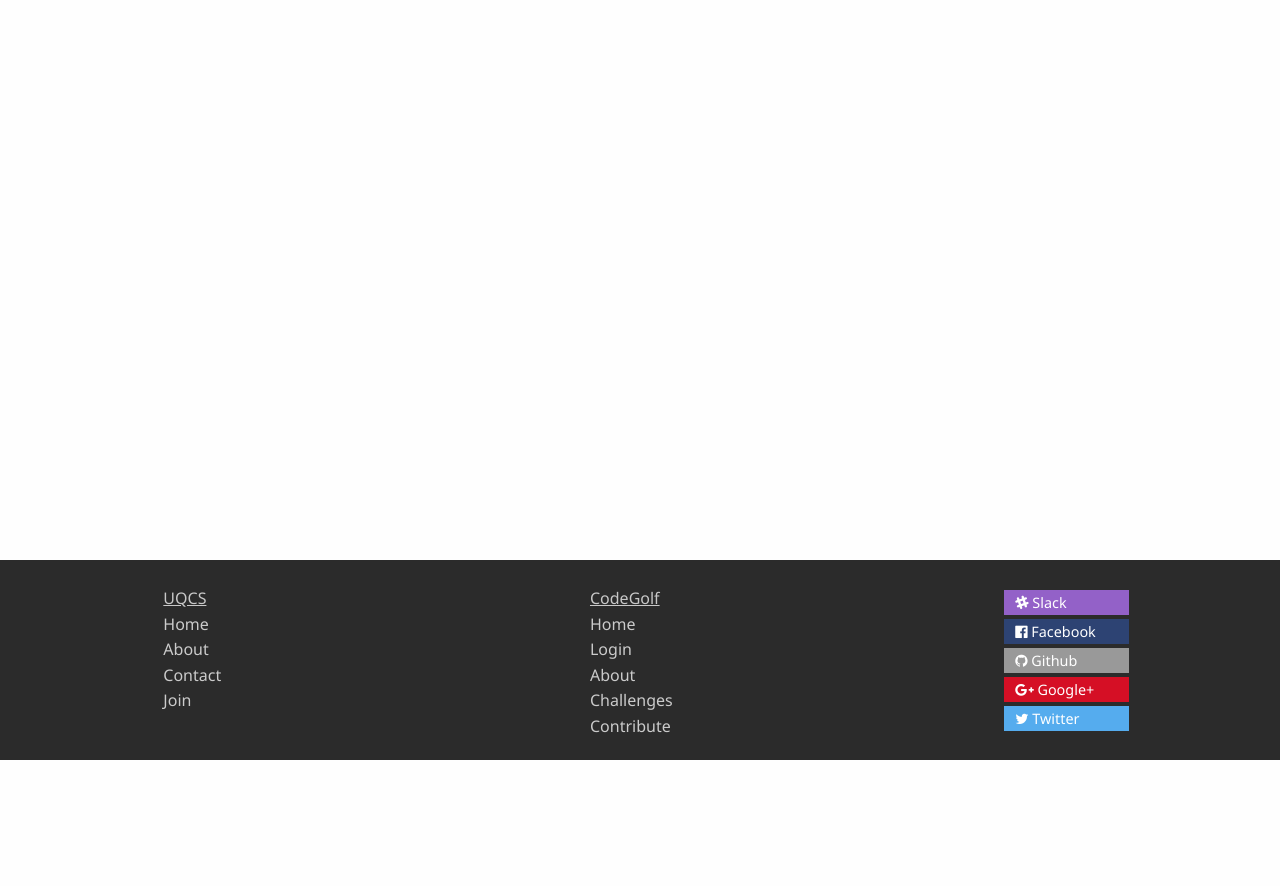
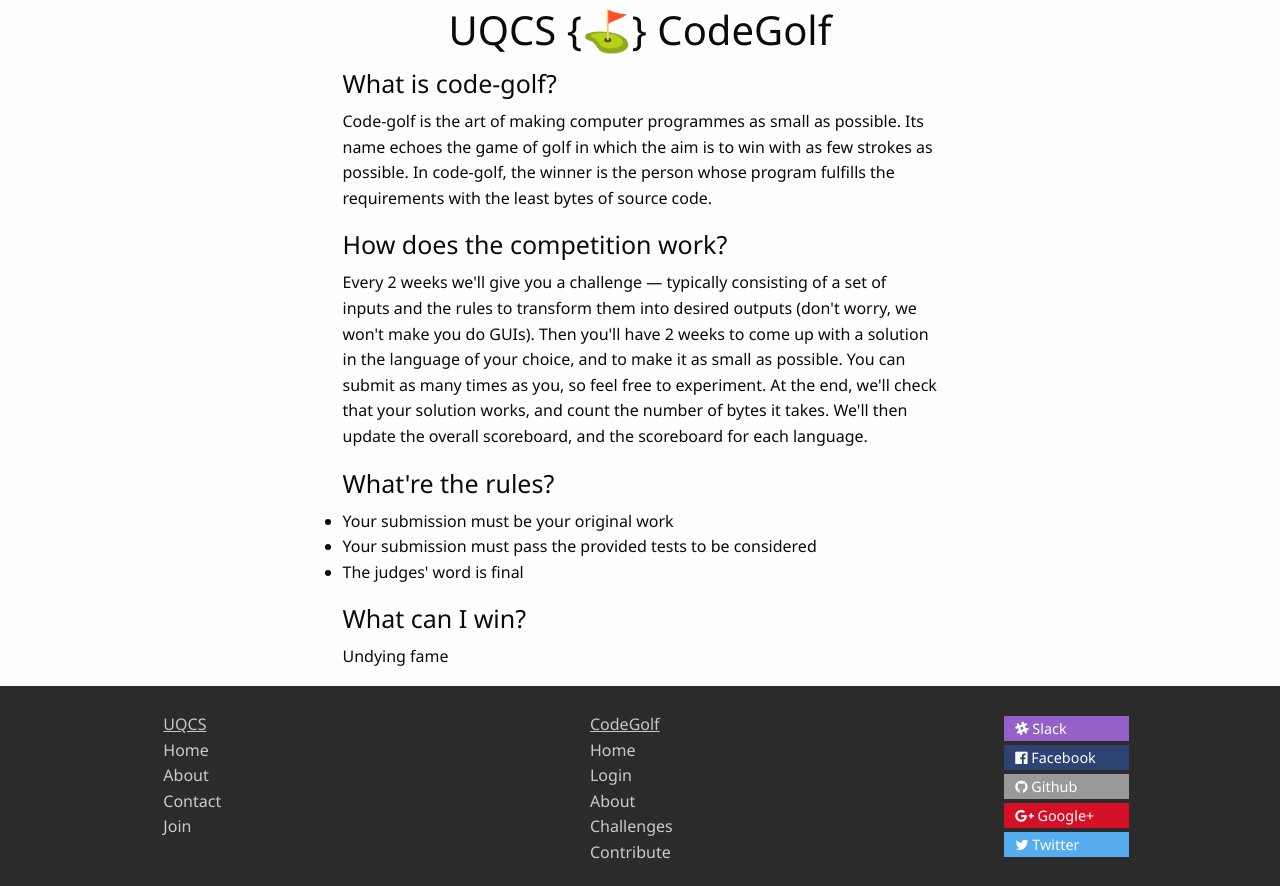
Before and after one commit to UQComputingSociety/codegolf, a Flask app: page /about in a window 1280 px wide. Shown: the part 40-926 px from the top of the page. Before the commit the page ends 800 px from the top, so only its background shows below. Run offline with Flask 2, Linux system fonts and the light colour scheme; some libraries are stand-ins or nearby versions.

Commit message:
Add content to 'about' section

```diff
--- a/codegolf/templates/about.html
+++ b/codegolf/templates/about.html
@@ -2,5 +2,43 @@
 {% block css %}
 {% endblock %}
 {% block body %}
+  <div  class="column small-12">
+    <div class="column small-centered small-10 large-8 text-center">
+      <h2>UQCS {⛳} CodeGolf</h2>
+    </div>
+  </div>
 
+  <div class="column small-12">
+    <div class="column small-centered small-10 large-6">
+      <h4>What is code-golf?</h4>
+      <p>
+        Code-golf is the art of making computer programmes as small as possible.
+        Its name echoes the game of golf in which the aim is to win with as few strokes as possible.
+        In code-golf, the winner is the person whose program fulfills the requirements with the least bytes of source code.
+      </p>
+
+      <h4>How does the competition work?</h4>
+      <p>
+        Every 2 weeks we'll give you a challenge
+        &mdash; typically consisting of a set of inputs and the rules to transform them into desired outputs
+        (don't worry, we won't make you do GUIs).
+        Then you'll have 2 weeks to come up with a solution in the language of your choice, and to make it as small as possible.
+        You can submit as many times as you, so feel free to experiment.
+        At the end, we'll check that your solution works, and count the number of bytes it takes.
+        We'll then update the overall scoreboard, and the scoreboard for each language.
+      </p>
+
+      <h4>What're the rules?</h4>
+      <ul>
+        <li>Your submission must be your original work</li>
+        <li>Your submission must pass the provided tests to be considered</li>
+        <li>The judges' word is final</li>
+      </ul>
+
+      <h4>What can I win?</h4>
+      <p>
+        Undying fame
+      </p>
+    </div>
+  </div>
 {% endblock %}
```
